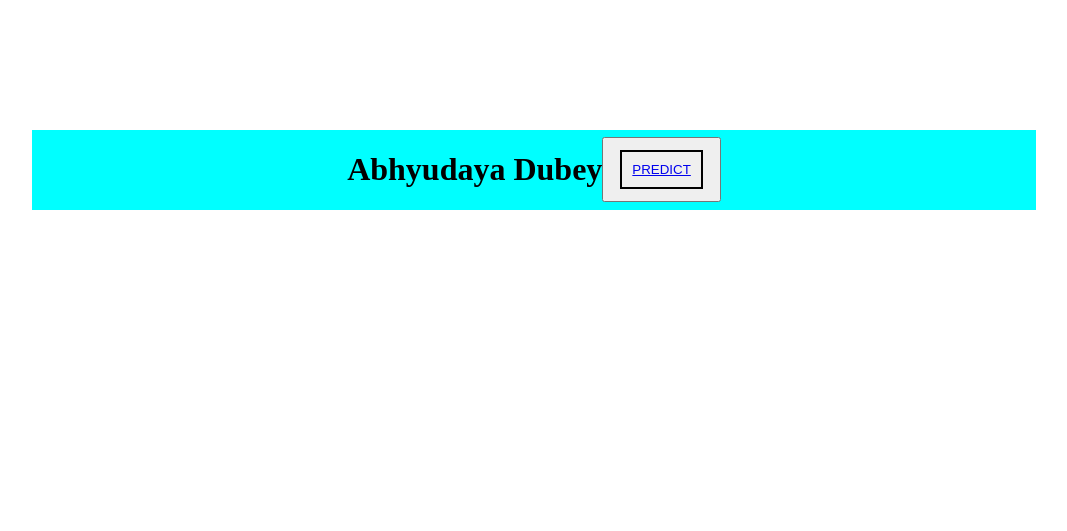
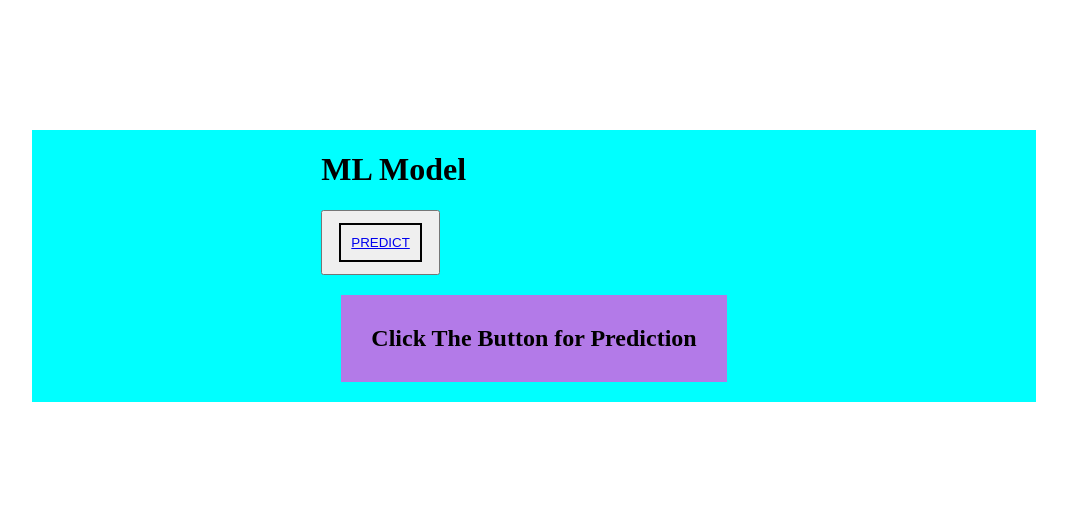
Before and after one commit to abhyudaya29/ML_pipeline, a Flask app: page / in a window 1280 px wide. Shown: the top 531 px of the page, without its empty margins (106-1173 px from the left). Run offline with Flask 3, Linux system fonts and the light colour scheme.

Commit message:
frontend

```diff
--- a/static/style.css
+++ b/static/style.css
@@ -10,8 +10,9 @@
 .button button a{
     border: 2px solid black;
     display: flex;
+    justify-content: center;
     align-items: center;
-    flex-direction: column;
+    flex-direction: row;
     margin: 10px;
     padding: 10px;
     /* background-color: aqua; */
@@ -20,6 +21,14 @@
     /* background-color: aqua; */
 }
 
-h1{
+.button h1{
     font-weight: bold;
+    align-items: end;
+
 }
+.button h2{
+    align-items: center;
+    background-color: rgb(179, 122, 232);
+    margin: 20px;
+    padding: 30px;
+}
--- /dev/null
+++ b/static/style2.css
@@ -0,0 +1,3 @@
+*{
+    background-color: rgb(169, 160, 228);
+}
--- a/templates/home.html
+++ b/templates/home.html
@@ -1,5 +1,6 @@
 <html>
 <body>
+    <link rel="stylesheet" href="..\static\style2.css">
     <div class="login">
        <h1>Student Exam Performance Indicator</h1>
 
--- a/templates/index.html
+++ b/templates/index.html
@@ -8,12 +8,15 @@
 </head>
 <body>
     <div class="container">
-        <h1>Abhyudaya Dubey</h1>
+
         <div class="button">
-
+            <h1>ML Model</h1>
             <button>
                 <a href="/predictdata">PREDICT</a>
             </button>
+            <h2>
+                Click The Button for Prediction
+            </h2>
         </div>
     </div>
 </body>
```
